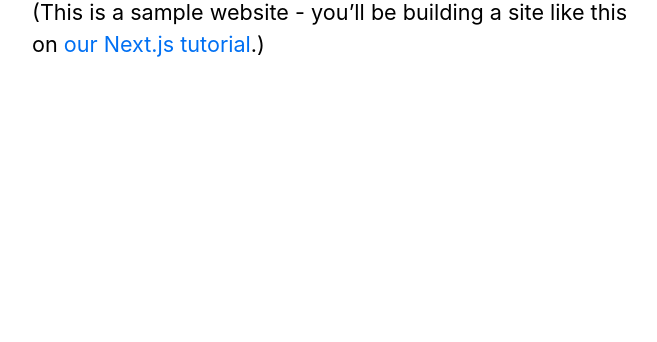
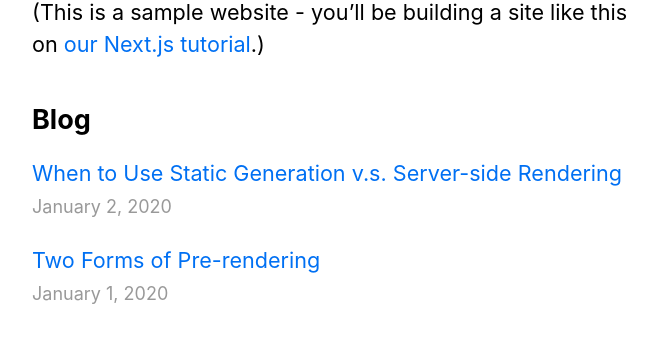
Before and after one commit to rodrigomartinezar/nextjs-blog, a Next.js app: page / in a window 1280 px wide. Shown: the part 368-710 px from the top of the page, without its empty margins (302-959 px from the left). Built offline with nearby package versions, Linux system fonts and the light colour scheme.

Commit message:
upload files

```diff
--- /dev/null
+++ b/components/date.js
@@ -0,0 +1,6 @@
+import { parseISO, format } from 'date-fns'
+
+export default function Date({ dateString }) {
+  const date = parseISO(dateString)
+  return <time dateTime={dateString}>{format(date, 'LLLL d, yyyy')}</time>
+}
--- /dev/null
+++ b/lib/posts.js
@@ -0,0 +1,83 @@
+import fs from 'fs'
+import path from 'path'
+import matter from 'gray-matter'
+import remark from 'remark'
+import html from 'remark-html'
+
+const postsDirectory = path.join(process.cwd(), 'posts')
+
+export function getSortedPostsData() {
+  // Get file names under /posts
+  const fileNames = fs.readdirSync(postsDirectory)
+  const allPostsData = fileNames.map(fileName => {
+    // Remove ".md" from file name to get id
+    const id = fileName.replace(/\.md$/, '')
+
+    // Read markdown file as string
+    const fullPath = path.join(postsDirectory, fileName)
+    const fileContents = fs.readFileSync(fullPath, 'utf8')
+
+    // Use gray-matter to parse the post metadata section
+    const matterResult = matter(fileContents)
+
+    // Combine the data with the id
+    return {
+      id,
+      ...matterResult.data
+    }
+  })
+  // Sort posts by date
+  return allPostsData.sort((a, b) => {
+    if (a.date < b.date) {
+      return 1
+    } else {
+      return -1
+    }
+  })
+}
+
+export function getAllPostIds() {
+  const fileNames = fs.readdirSync(postsDirectory)
+
+  // Returns an array that looks like this:
+  // [
+  //   {
+  //     params: {
+  //       id: 'ssg-ssr'
+  //     }
+  //   },
+  //   {
+  //     params: {
+  //       id: 'pre-rendering'
+  //     }
+  //   }
+  // ]
+  return fileNames.map(fileName => {
+    return {
+      params: {
+        id: fileName.replace(/\.md$/, '')
+      }
+    }
+  })
+}
+
+export async function getPostData(id) {
+  const fullPath = path.join(postsDirectory, `${id}.md`)
+  const fileContents = fs.readFileSync(fullPath, 'utf8')
+
+  // Use gray-matter to parse the post metadata section
+  const matterResult = matter(fileContents)
+
+  // Use remark to convert markdown into HTML string
+  const processedContent = await remark()
+    .use(html)
+    .process(matterResult.content)
+  const contentHtml = processedContent.toString()
+
+  // Combine the data with the id and contentHtml
+  return {
+    id,
+    contentHtml,
+    ...matterResult.data
+  }
+}
--- a/package.json
+++ b/package.json
@@ -8,8 +8,12 @@
     "start": "next start"
   },
   "dependencies": {
+    "date-fns": "^2.15.0",
+    "gray-matter": "^4.0.2",
     "next": "9.3.5",
     "react": "16.13.1",
-    "react-dom": "16.13.1"
+    "react-dom": "16.13.1",
+    "remark": "^12.0.1",
+    "remark-html": "^12.0.0"
   }
 }
--- /dev/null
+++ b/pages/api/hello.js
@@ -0,0 +1,3 @@
+export default (req, res) => {
+  res.status(200).json({ text: 'Hello' })
+}
--- a/pages/index.js
+++ b/pages/index.js
@@ -1,8 +1,20 @@
 import Head from 'next/head'
 import Layout, { siteTitle } from '../components/layout'
 import utilStyles from '../styles/utils.module.css'
+import { getSortedPostsData } from '../lib/posts'
+import Link from 'next/link'
+import Date from '../components/date'
 
-export default function Home() {
+export async function getStaticProps() {
+  const allPostsData = getSortedPostsData()
+  return {
+    props: {
+      allPostsData
+    }
+  }
+}
+
+export default function Home({ allPostsData }) {
   return (
     <Layout home>
       <Head>
@@ -15,6 +27,23 @@ export default function Home() {
           <a href="https://nextjs.org/learn">our Next.js tutorial</a>.)
         </p>
       </section>
+      <section className={`${utilStyles.headingMd} ${utilStyles.padding1px}`}>
+        <h2 className={utilStyles.headingLg}>Blog</h2>
+        <ul className={utilStyles.list}>
+          {allPostsData.map(({ id, date, title }) => (
+            <li className={utilStyles.listItem} key={id}>
+            <Link href="/posts/[id]" as={`/posts/${id}`}>
+              <a>{title}</a>
+            </Link>
+            <br />
+            <small className={utilStyles.lightText}>
+              <Date dateString={date} />
+            </small>
+          </li>
+
+          ))}
+        </ul>
+      </section>
     </Layout>
   )
 }
--- /dev/null
+++ b/posts/pre-rendering.md
@@ -0,0 +1,11 @@
+---
+title: 'Two Forms of Pre-rendering'
+date: '2020-01-01'
+---
+
+Next.js has two forms of pre-rendering: **Static Generation** and **Server-side Rendering**. The difference is in **when** it generates the HTML for a page.
+
+- **Static Generation** is the pre-rendering method that generates the HTML at **build time**. The pre-rendered HTML is then _reused_ on each request.
+- **Server-side Rendering** is the pre-rendering method that generates the HTML on **each request**.
+
+Importantly, Next.js lets you **choose** which pre-rendering form to use for each page. You can create a "hybrid" Next.js app by using Static Generation for most pages and using Server-side Rendering for others.
--- /dev/null
+++ b/posts/ssg-ssr.md
@@ -0,0 +1,19 @@
+---
+title: 'When to Use Static Generation v.s. Server-side Rendering'
+date: '2020-01-02'
+---
+
+We recommend using **Static Generation** (with and without data) whenever possible because your page can be built once and served by CDN, which makes it much faster than having a server render the page on every request.
+
+You can use Static Generation for many types of pages, including:
+
+- Marketing pages
+- Blog posts
+- E-commerce product listings
+- Help and documentation
+
+You should ask yourself: "Can I pre-render this page **ahead** of a user's request?" If the answer is yes, then you should choose Static Generation.
+
+On the other hand, Static Generation is **not** a good idea if you cannot pre-render a page ahead of a user's request. Maybe your page shows frequently updated data, and the page content changes on every request.
+
+In that case, you can use **Server-Side Rendering**. It will be slower, but the pre-rendered page will always be up-to-date. Or you can skip pre-rendering and use client-side JavaScript to populate data.
```
Also changed, not shown: pages/posts/[id].js (added, +39 -0 lines), pages/posts/first-post.js (deleted, +0 -21 lines), 1 other file (tests, documents, lock files or other folders).
